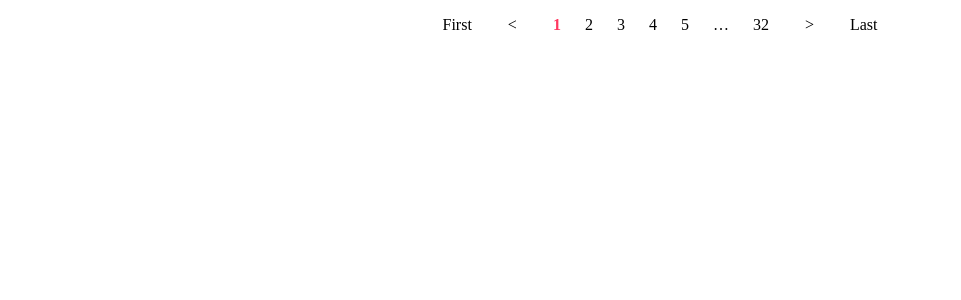
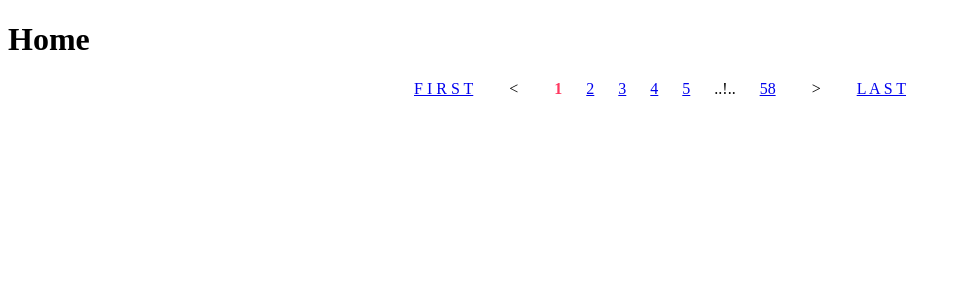
Before and after one commit to asammitte/vue-basic-pagination, a Vue app: page / in a window 1280 px wide. Shown: the top 300 px of the page, without its empty margins (0-961 px from the left). Built offline with nearby package versions, Linux system fonts and the light colour scheme.

Commit message:
introduce slots

```diff
--- a/package.json
+++ b/package.json
@@ -1,6 +1,6 @@
 {
   "name": "vue3-basic-pagination",
-  "version": "0.0.8",
+  "version": "0.0.11",
   "type": "module",
   "main": "dist/index.cjs",
   "module": "dist/index.js",
@@ -45,6 +45,7 @@
     "rollup-plugin-typescript2": "^0.34.1",
     "typescript": "~5.0.4",
     "vite": "^4.3.5",
+    "vue-router": "^4.2.2",
     "vue-tsc": "^1.6.4"
   }
 }
--- a/src/App.vue
+++ b/src/App.vue
@@ -10,6 +10,22 @@ function pageSelected(pageIndex: number): void {
   </header>
 
   <main>
-    <BasicPagination :page-count="32" />
+    <router-view />
+    <BasicPagination :page-count="58">
+      <template v-slot:firstButtonContent>
+        <router-link :to="{ path: '' }">F I R S T</router-link>
+      </template>
+      <template v-slot:breakViewContent>
+        ..!..
+      </template>
+      <template v-slot:pageContent="slotProps">
+        <router-link :to="{ name: '', query: { page: slotProps.pageNumber } }">
+          {{ slotProps.pageNumber }}
+        </router-link>
+      </template>
+      <template v-slot:lastButtonContent="slotProps">
+        <router-link :to="{ name: '', query: { page: slotProps.pageNumber } }">L A S T</router-link>
+      </template>
+    </BasicPagination>
   </main>
 </template>
--- a/src/components/BasicPagination.vue
+++ b/src/components/BasicPagination.vue
@@ -8,9 +8,11 @@
         <span
           :class="pageLinkClass"
           :tabindex="firstPageSelected ? -1 : 0"
-          @click="pageSelected(0)"
+          @click="pageSelected(1)"
         >
+          <slot name="firstButtonContent">
             {{ firstButtonText }}
+          </slot>
         </span>
       </li>
 
@@ -31,9 +33,8 @@
         </span>
       </li>
 
-      <template v-for="(page, index) in pages">
       <li
-          v-if="page"
+        v-for="(page, index) in pages"
         :key="index"
         :class="[
           pageClass,
@@ -51,22 +52,27 @@
             {{ breakViewText }}
           </slot>
         </span>
-          <span v-else-if="page.disabled" :class="pageLinkClass" tabindex="0">
-            {{ page.content }}
-          </span>
+        <!-- <span v-else-if="page.disabled" :class="pageLinkClass" tabindex="0">
+          <slot name="currentPageContent">
+            {{ page.content }} ! P A R C
+          </slot>
+        </span> -->
         <span
           v-else-if="!page.selected"
           :class="pageLinkClass"
           tabindex="0"
           @click="pageSelected(page.index! + 1)"
         >
+          <slot name="pageContent" :pageNumber="page.content">
             {{ page.content }}
+          </slot>
         </span>
         <span v-else :class="pageLinkClass" tabindex="0">
+          <slot name="currentPageContent" :pageNumber="page.content">
             {{ page.content }}
+          </slot>
         </span>
       </li>
-      </template>
 
       <li
         v-if="!(lastPageSelected && hidePrevNext)"
@@ -94,7 +100,9 @@
           :tabindex="lastPageSelected ? -1 : 0"
           @click="pageSelected(selectLastPage)"
         >
+          <slot name="lastButtonContent" :pageNumber="selectLastPage">
             {{ lastButtonText }}
+          </slot>
         </span>
       </li>
     </ul>
@@ -104,11 +112,11 @@
 <script setup lang="ts">
 import { computed, ref } from 'vue'
 
-interface IPaginationProps {
+export interface IPaginationProps {
   pageCount: number
+  selectedPage?: number
   pageRange?: number
   marginPages?: number
-  isHr?: boolean
   prevText?: string
   nextText?: string
   breakViewText?: string
@@ -138,6 +146,7 @@ interface IPageItem {
 }
 
 const props = withDefaults(defineProps<IPaginationProps>(), {
+  selectedPage: 1,
   pageRange: 5,
   marginPages: 1,
   prevText: '<',
@@ -161,7 +170,7 @@ const props = withDefaults(defineProps<IPaginationProps>(), {
 })
 
 const emit = defineEmits(['pageSelected'])
-const selected = ref(1)
+const selected = ref(props.selectedPage)
 
 // const selected = computed(() => {
 //   // return route.query ? +route.query.page : 1
@@ -298,7 +307,7 @@ function pageSelected(index: number): void {
   color: #000000;
 }
 
-.c-pagination li a,
+/* .c-pagination li a, */
 .c-pagination li span {
   outline: 0;
   cursor: pointer;
--- a/src/main.ts
+++ b/src/main.ts
@@ -1,8 +1,10 @@
 import { createApp } from 'vue'
 import App from './App.vue'
 import PaginnationPlugin from './PaginationPlugin'
+import router from "@/router/index"
 
 const app = createApp(App)
 app.use(PaginnationPlugin)
+app.use(router)
 
 app.mount("#app")
--- /dev/null
+++ b/src/router/index.ts
@@ -0,0 +1,23 @@
+import { createWebHistory, createRouter } from "vue-router"
+import Home from "@/views/Home.vue"
+import About from "@/views/About.vue"
+
+const routes = [
+  {
+    path: "/",
+    name: "Home",
+    component: Home,
+  },
+  {
+    path: "/about",
+    name: "About",
+    component: About,
+  },
+]
+
+const router = createRouter({
+  history: createWebHistory(),
+  routes
+})
+
+export default router
--- /dev/null
+++ b/src/views/About.vue
@@ -0,0 +1,5 @@
+<template>
+  <div class="about-page">
+    <h1>About</h1>
+  </div>
+</template>
--- /dev/null
+++ b/src/views/Home.vue
@@ -0,0 +1,5 @@
+<template>
+  <div class="home-page">
+    <h1>Home</h1>
+  </div>
+</template>
```
Also changed, not shown: 1 other file (tests, documents, lock files or other folders). Lines whose indentation alone changed are shown as unchanged.
